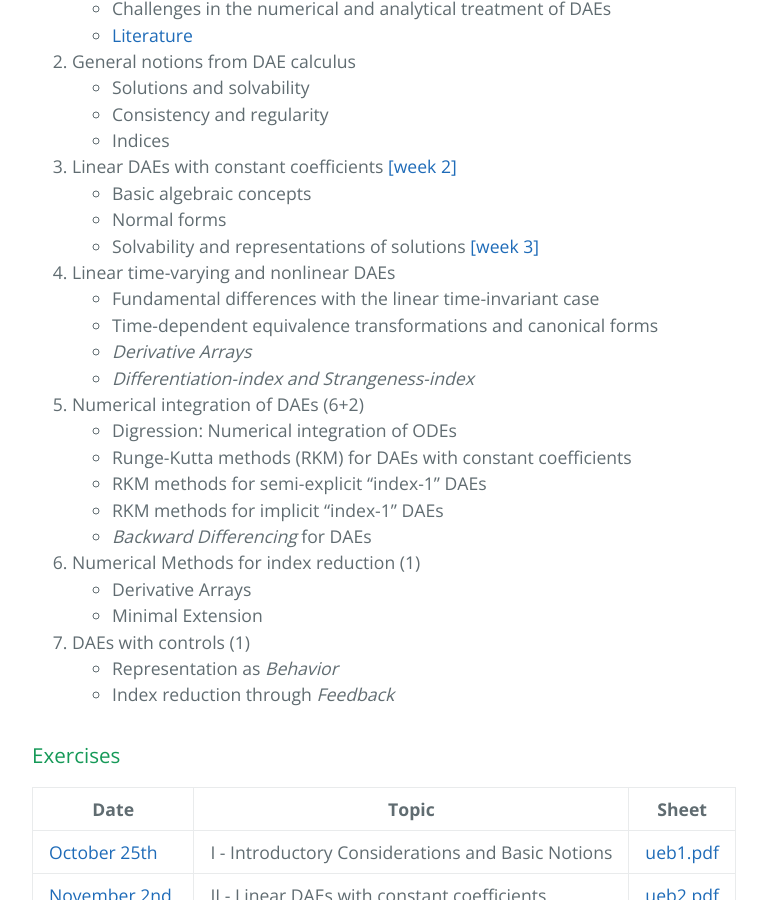
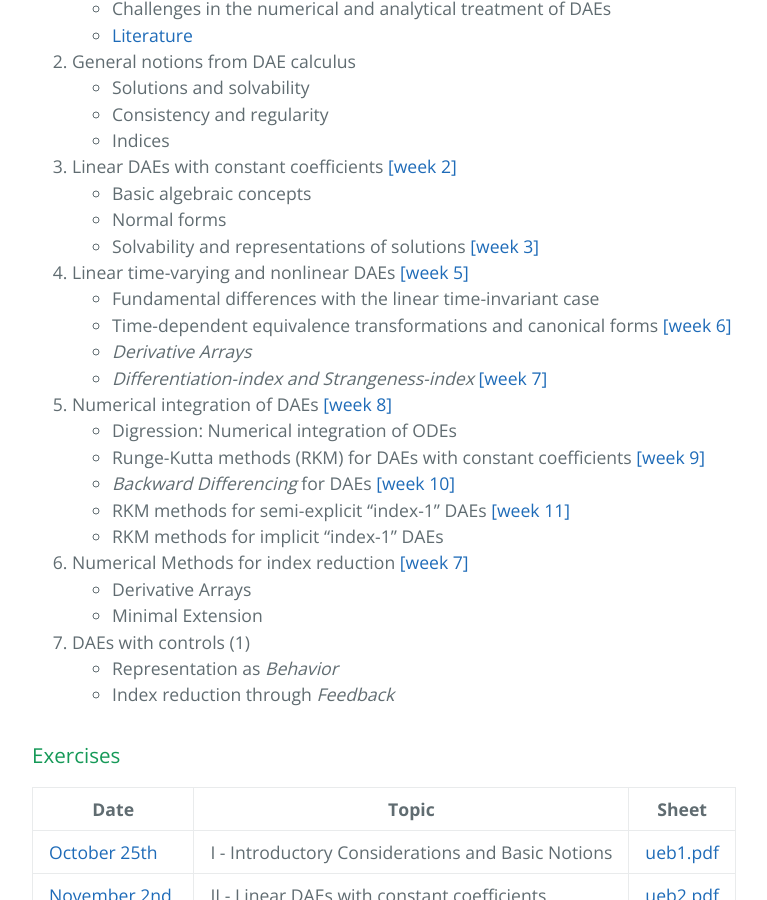
Before and after one commit to highlando/18-dae-course-ovgu, a Jekyll site: the page built from index.md, in a window 1280 px wide and 900 px high, scrolled down 922 px. Shown: the whole window, without its empty margins (192-959 px from the left). Built offline with Jekyll 4.4.1, drawn with Linux system fonts in a browser that asks for light colours; emoji names are drawn with the system emoji font; our own code applies the rules of GitHub Pages for plain Markdown files; some of the changed text lies outside the part shown.

Commit message:
webs upbd

```diff
--- a/index.md
+++ b/index.md
@@ -36,18 +36,18 @@ Consultation hours: Thursday 11:00-12:00 -- please make an appointment by email.
    * Basic algebraic concepts
    * Normal forms
    * Solvability and representations of solutions [[week 3]](#week-3)
- 0. Linear time-varying and nonlinear DAEs
+ 0. Linear time-varying and nonlinear DAEs [[week 5]](#week-5)
    * Fundamental differences with the linear time-invariant case
-   * Time-dependent equivalence transformations and canonical forms <!--- [[week 5]](#week-5) -->
-   * *Derivative Arrays* <!--- [[week 6]](#week-6) -->
-   * *Differentiation-index and Strangeness-index*
- 0. Numerical integration of DAEs (6+2)
+   * Time-dependent equivalence transformations and canonical forms [[week 6]](#week-6)
+   * *Derivative Arrays*
+   * *Differentiation-index and Strangeness-index* [[week 7]](#week-7)
+ 0. Numerical integration of DAEs [[week 8]](#week-8)
    * Digression: Numerical integration of ODEs
-   * Runge-Kutta methods (RKM) for DAEs with constant coefficients <!--- [[week 7]](#week-7)[[week 8]](#week-8) -->
-   * RKM methods for semi-explicit "index-1" DAEs <!--- [[week 9]](#week-9) -->
+   * Runge-Kutta methods (RKM) for DAEs with constant coefficients [[week 9]](#week-9)
+   * *Backward Differencing* for DAEs [[week 10]](#week-10)
+   * RKM methods for semi-explicit "index-1" DAEs [[week 11]](#week-11)
    * RKM methods for implicit "index-1" DAEs
-   * *Backward Differencing* for DAEs <!--- [[week 10]](#week-10) -->
- 0. Numerical Methods for index reduction (1)
+ 0. Numerical Methods for index reduction [[week 7]](#week-7)
    * Derivative Arrays
    * Minimal Extension
  0. DAEs with controls (1) <!--- [[week 11]](#week-11) -->
@@ -154,7 +154,7 @@ How does Euler's method work. +++ What is the consistency error? +++ What is sta
 
 ### Week 11
 #### Numerical Solutions of DAEs (6-7)
-+++ online lecture +++ RKM for nonlinear DAEs +++ semi-explicit strangeness-free +++ collocation and RKM +++ [back to overview](#overview)
++++ [online lecture](https://paperhive.org/channels/invitationLink?token=Rnz0EW4CHT70) +++ RKM for nonlinear DAEs +++ semi-explicit strangeness-free +++ collocation and RKM +++ [back to overview](#overview)
 
 ### Week 12
 #### Numerical Solutions of DAEs (8)
```
